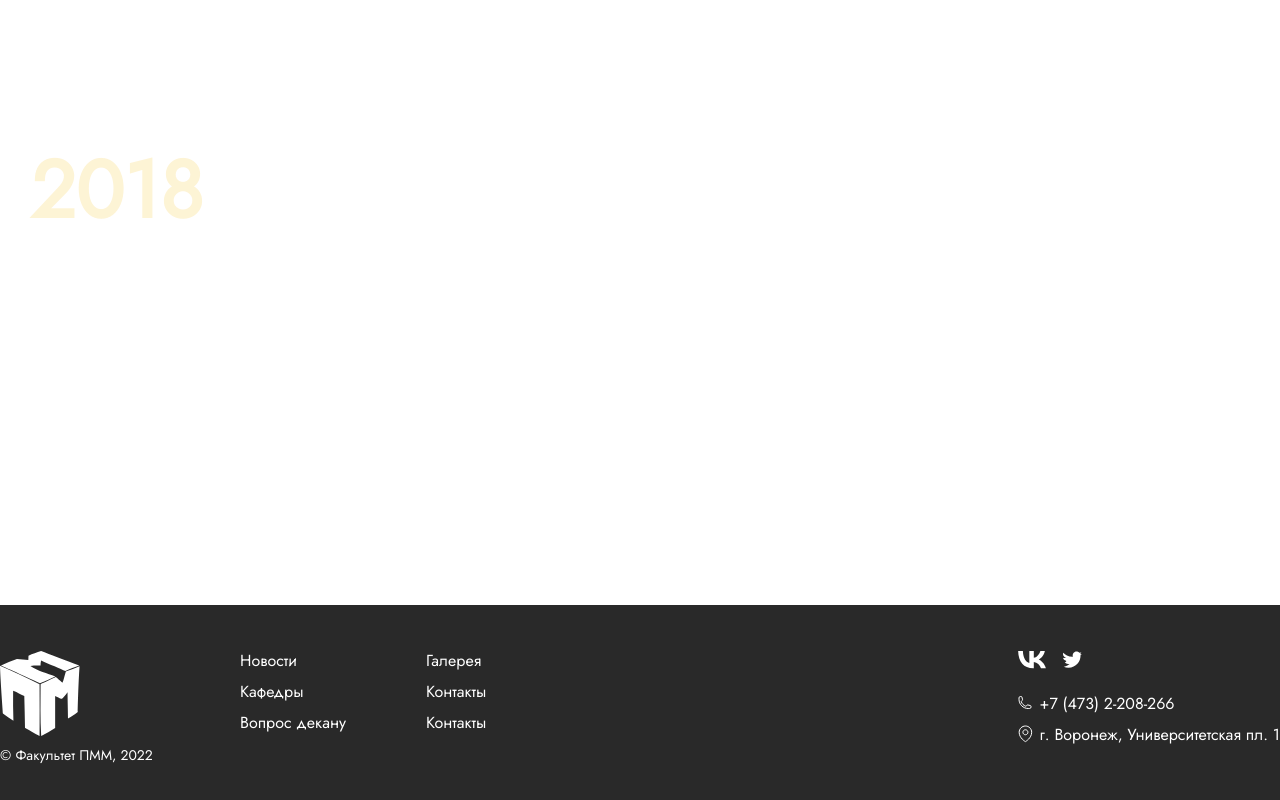
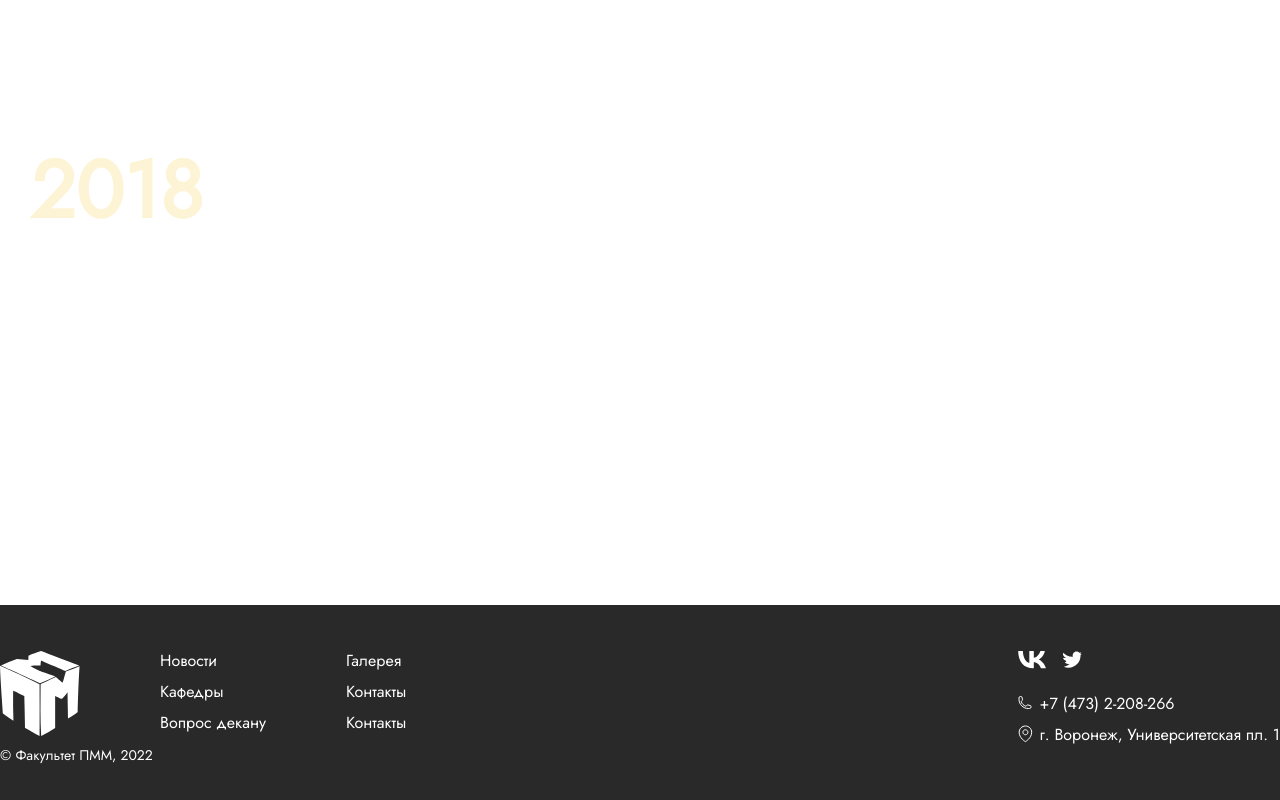
Before and after one commit to koshkinoko-hana/AmmFe, a React (Create React App) app: page / in a window 1280 px wide. Shown: the part 6469-7269 px from the top of the page. Built offline with nearby package versions, Linux system fonts and the light colour scheme; what redux-saga-routines would draw is missing.

Commit message:
fix index footer

```diff
--- a/src/client/components/footer/index.tsx
+++ b/src/client/components/footer/index.tsx
@@ -9,16 +9,14 @@ import  { Phone, Twitter, Vk, Marker } from '@/src/common/icons'
 const Footer: React.FC = () => {
   console.log('')
   return (
-    <footer className="footer">
+    <div className="footer">
       <div className='footer-box'>
         <div className="footer-container">
           <div className="links-container">
-            <div className='column'>
-              <div className='logo-container'>
-                <div className="icon-container">
-                  <img src={IconBW} />
-                  <img src={IconColor} />
-                </div>
+            <div className='logo-container'>
+              <div className="icon-container">
+                <img src={IconBW} />
+                <img src={IconColor} />
               </div>
             </div>
             <div className='column'>
@@ -59,7 +57,7 @@ const Footer: React.FC = () => {
         </div>
         <div className="copyright-text">© Факультет ПММ, 2022</div>
       </div>
-    </footer>
+    </div>
   )
 }
 
```
